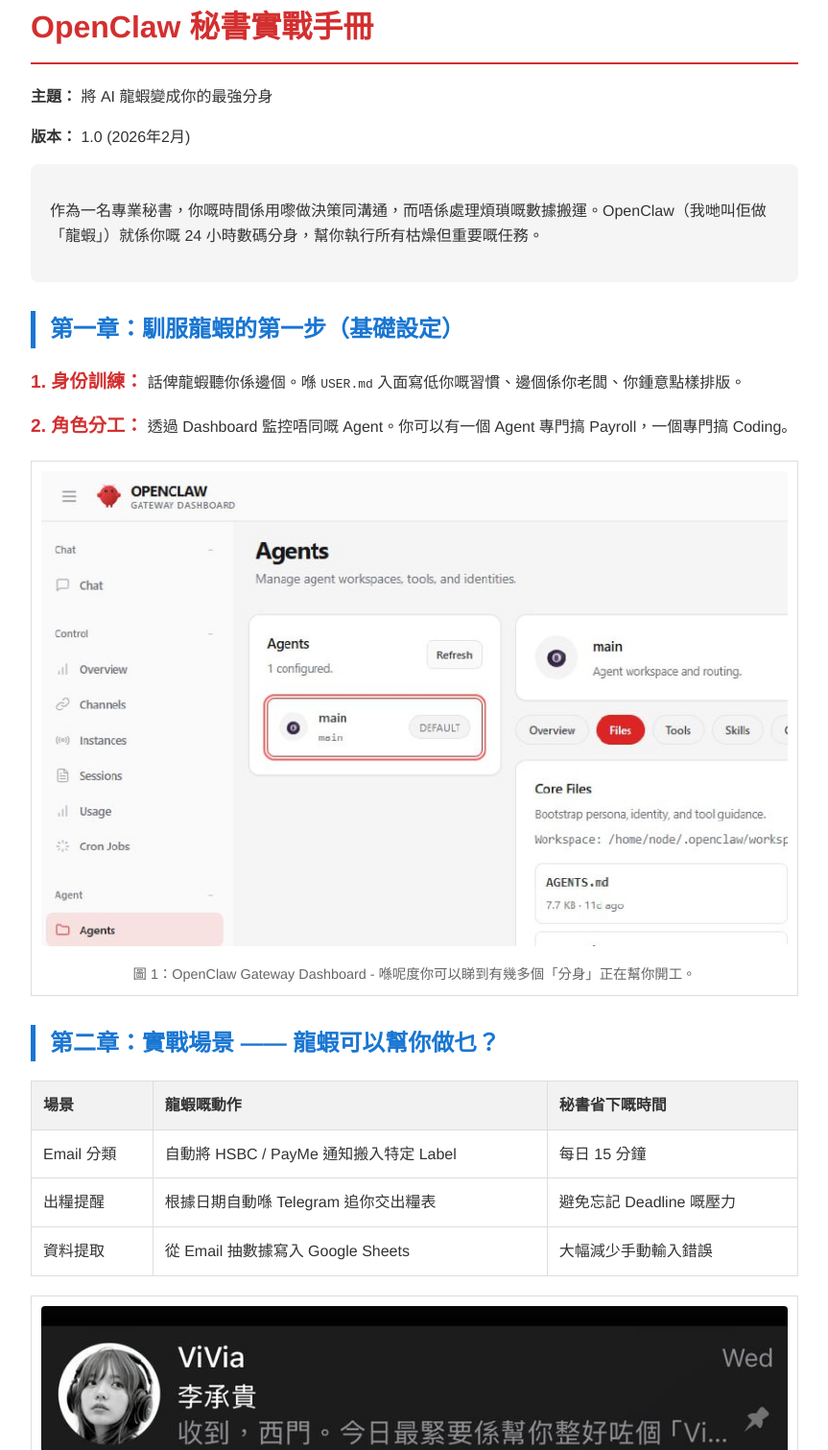
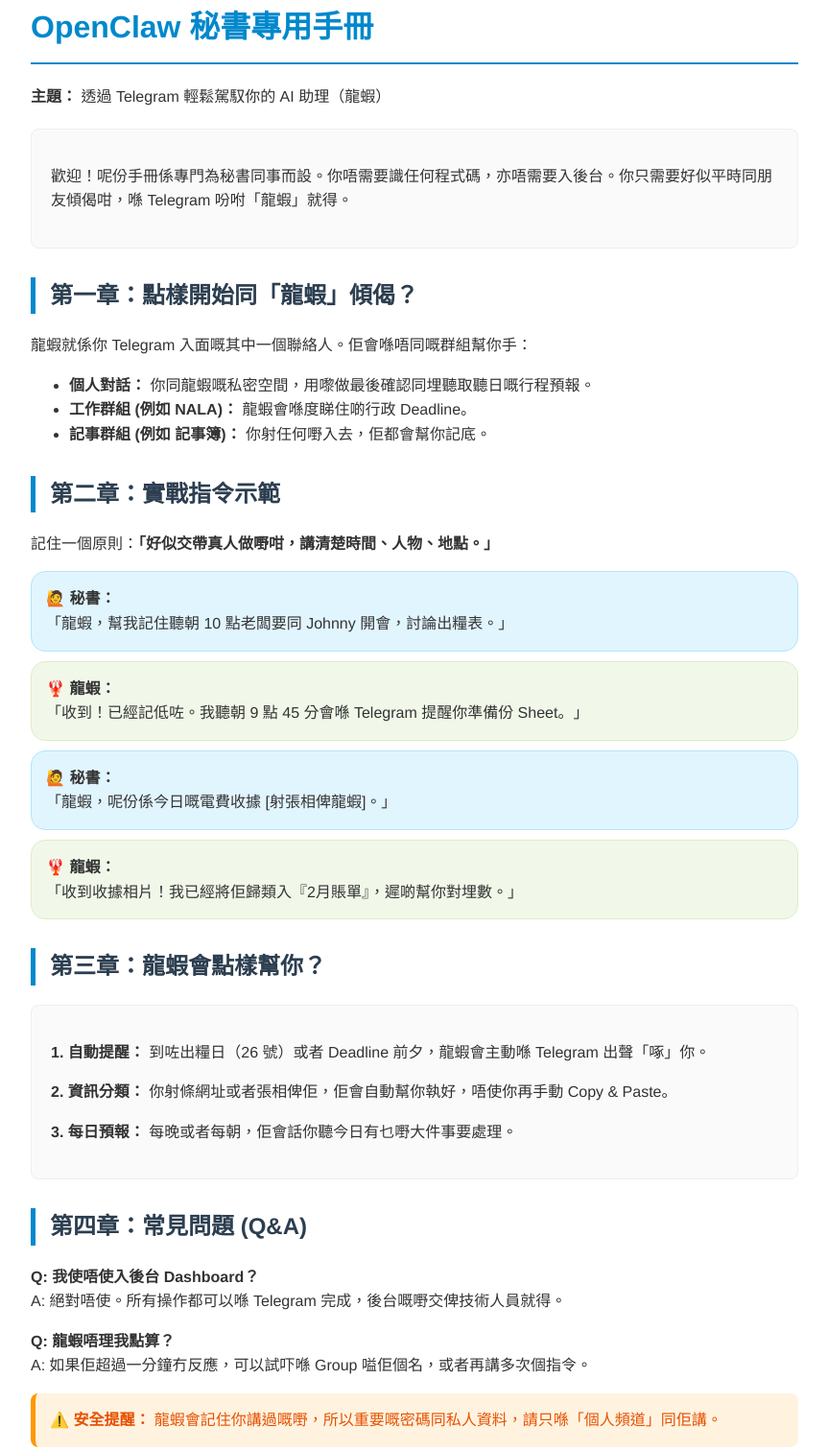
Before and after one commit to snowaeiou/OpenClaw-Secretary-Guide, a plain HTML site: page index.html in a window 1280 px wide. Shown: the part 58-1569 px from the top of the page at 96% size, without its empty margins (208-1071 px from the left). Drawn offline with Linux system fonts and the light colour scheme.

Commit message:
PURGE: Remove all sensitive images and rewrite guide to focus only on Telegram interface

```diff
--- a/index.html
+++ b/index.html
@@ -3,104 +3,75 @@
 <html lang="zh-Hant">
 <head>
     <meta charset="UTF-8">
-    <title>OpenClaw 秘書實戰手冊</title>
+    <title>OpenClaw 秘書專用：Telegram 智能助理操作手冊</title>
     <style>
         body { font-family: 'Helvetica Neue', Helvetica, Arial, sans-serif; line-height: 1.6; color: #333; max-width: 800px; margin: 0 auto; padding: 40px; }
-        h1 { color: #d32f2f; border-bottom: 2px solid #d32f2f; padding-bottom: 10px; }
-        h2 { color: #1976d2; margin-top: 30px; border-left: 5px solid #1976d2; padding-left: 15px; }
-        .intro { background: #f5f5f5; padding: 20px; border-radius: 8px; margin-bottom: 20px; }
-        .step { margin-bottom: 20px; }
-        .step-number { font-weight: bold; color: #d32f2f; font-size: 1.2em; }
-        .image-box { border: 1px solid #ddd; padding: 10px; margin: 20px 0; text-align: center; background: #fff; }
-        .image-box img { max-width: 100%; height: auto; border-radius: 4px; }
-        .image-label { font-size: 0.9em; color: #666; margin-top: 10px; }
-        .comparison { display: flex; gap: 20px; margin: 20px 0; }
-        .before, .after { flex: 1; padding: 15px; border-radius: 8px; }
-        .before { background: #ffebee; border: 1px solid #ffcdd2; }
-        .after { background: #e8f5e9; border: 1px solid #c8e6c9; }
-        .prompt-tips { background: #e3f2fd; padding: 15px; border-radius: 8px; border-left: 5px solid #2196f3; }
+        h1 { color: #0088cc; border-bottom: 2px solid #0088cc; padding-bottom: 10px; }
+        h2 { color: #2c3e50; margin-top: 30px; border-left: 5px solid #0088cc; padding-left: 15px; }
+        .telegram-bubble { background: #e1f5fe; padding: 15px; border-radius: 15px; margin: 10px 0; border: 1px solid #b3e5fc; }
+        .bot-bubble { background: #f1f8e9; padding: 15px; border-radius: 15px; margin: 10px 0; border: 1px solid #dcedc8; }
+        .warning { background: #fff3e0; padding: 15px; border-radius: 8px; border-left: 5px solid #ff9800; color: #e65100; }
+        .step-box { background: #fafafa; padding: 20px; border-radius: 8px; border: 1px solid #eee; margin: 20px 0; }
         .footer { margin-top: 50px; font-size: 0.8em; color: #999; text-align: center; }
-        table { width: 100%; border-collapse: collapse; margin: 20px 0; }
-        th, td { border: 1px solid #ddd; padding: 12px; text-align: left; }
-        th { background-color: #f2f2f2; }
     </style>
 </head>
 <body>
-    <h1>OpenClaw 秘書實戰手冊</h1>
-    <p><strong>主題：</strong> 將 AI 龍蝦變成你的最強分身</p>
-    <p><strong>版本：</strong> 1.0 (2026年2月)</p>
+    <h1>OpenClaw 秘書專用手冊</h1>
+    <p><strong>主題：</strong> 透過 Telegram 輕鬆駕馭你的 AI 助理（龍蝦）</p>
 
-    <div class="intro">
-        <p>作為一名專業秘書，你嘅時間係用嚟做決策同溝通，而唔係處理煩瑣嘅數據搬運。OpenClaw（我哋叫佢做「龍蝦」）就係你嘅 24 小時數碼分身，幫你執行所有枯燥但重要嘅任務。</p>
+    <div class="step-box">
+        <p>歡迎！呢份手冊係專門為秘書同事而設。你唔需要識任何程式碼，亦唔需要入後台。你只需要好似平時同朋友傾偈咁，喺 Telegram 吩咐「龍蝦」就得。</p>
     </div>
 
-    <h2>第一章：馴服龍蝦的第一步（基礎設定）</h2>
-    <div class="step">
-        <p><span class="step-number">1. 身份訓練：</span> 話俾龍蝦聽你係邊個。喺 <code>USER.md</code> 入面寫低你嘅習慣、邊個係你老闆、你鍾意點樣排版。</p>
-        <p><span class="step-number">2. 角色分工：</span> 透過 Dashboard 監控唔同嘅 Agent。你可以有一個 Agent 專門搞 Payroll，一個專門搞 Coding。</p>
+    <h2>第一章：點樣開始同「龍蝦」傾偈？</h2>
+    <p>龍蝦就係你 Telegram 入面嘅其中一個聯絡人。佢會喺唔同嘅群組幫你手：</p>
+    <ul>
+        <li><strong>個人對話：</strong> 你同龍蝦嘅私密空間，用嚟做最後確認同埋聽取聽日嘅行程預報。</li>
+        <li><strong>工作群組 (例如 NALA)：</strong> 龍蝦會喺度睇住啲行政 Deadline。</li>
+        <li><strong>記事群組 (例如 記事簿)：</strong> 你射任何嘢入去，佢都會幫你記底。</li>
+    </ul>
+
+    <h2>第二章：實戰指令示範</h2>
+    <p>記住一個原則：<strong>「好似交帶真人做嘢咁，講清楚時間、人物、地點。」</strong></p>
+
+    <div class="telegram-bubble">
+        <strong>🙋 秘書：</strong><br>
+        「龍蝦，幫我記住聽朝 10 點老闆要同 Johnny 開會，討論出糧表。」
+    </div>
+    <div class="bot-bubble">
+        <strong>🦞 龍蝦：</strong><br>
+        「收到！已經記低咗。我聽朝 9 點 45 分會喺 Telegram 提醒你準備份 Sheet。」
     </div>
 
-    <div class="image-box">
-        <img src="media/dashboard.jpg" alt="OpenClaw Dashboard">
-        <div class="image-label">圖 1：OpenClaw Gateway Dashboard - 喺呢度你可以睇到有幾多個「分身」正在幫你開工。</div>
+    <div class="telegram-bubble">
+        <strong>🙋 秘書：</strong><br>
+        「龍蝦，呢份係今日嘅電費收據 [射張相俾龍蝦]。」
+    </div>
+    <div class="bot-bubble">
+        <strong>🦞 龍蝦：</strong><br>
+        「收到收據相片！我已經將佢歸類入『2月賬單』，遲啲幫你對埋數。」
     </div>
 
-    <h2>第二章：實戰場景 —— 龍蝦可以幫你做乜？</h2>
-    <table>
-        <tr>
-            <th>場景</th>
-            <th>龍蝦嘅動作</th>
-            <th>秘書省下嘅時間</th>
-        </tr>
-        <tr>
-            <td>Email 分類</td>
-            <td>自動將 HSBC / PayMe 通知搬入特定 Label</td>
-            <td>每日 15 分鐘</td>
-        </tr>
-        <tr>
-            <td>出糧提醒</td>
-            <td>根據日期自動喺 Telegram 追你交出糧表</td>
-            <td>避免忘記 Deadline 嘅壓力</td>
-        </tr>
-        <tr>
-            <td>資料提取</td>
-            <td>從 Email 抽數據寫入 Google Sheets</td>
-            <td>大幅減少手動輸入錯誤</td>
-        </tr>
-    </table>
-
-    <div class="image-box">
-        <img src="media/telegram.jpg" alt="Telegram Groups">
-        <div class="image-label">圖 2：多群組協作 - 龍蝦可以同時喺 NALA、Notion 同私人頻道幫你記嘢。</div>
+    <h2>第三章：龍蝦會點樣幫你？</h2>
+    <div class="step-box">
+        <p><strong>1. 自動提醒：</strong> 到咗出糧日（26 號）或者 Deadline 前夕，龍蝦會主動喺 Telegram 出聲「啄」你。</p>
+        <p><strong>2. 資訊分類：</strong> 你射條網址或者張相俾佢，佢會自動幫你執好，唔使你再手動 Copy & Paste。</p>
+        <p><strong>3. 每日預報：</strong> 每晚或者每朝，佢會話你聽今日有乜嘢大件事要處理。</p>
     </div>
 
-    <h2>第三章：點樣落指令（Prompting 技巧）</h2>
-    <div class="prompt-tips">
-        <strong>龍蝦原則：</strong> 指令愈具體，結果愈完美。
+    <h2>第四章：常見問題 (Q&A)</h2>
+    <p><strong>Q: 我使唔使入後台 Dashboard？</strong><br>
+    A: 絕對唔使。所有操作都可以喺 Telegram 完成，後台嘅嘢交俾技術人員就得。</p>
+
+    <p><strong>Q: 龍蝦唔理我點算？</strong><br>
+    A: 如果佢超過一分鐘冇反應，可以試吓喺 Group 嗌佢個名，或者再講多次個指令。</p>
+
+    <div class="warning">
+        <strong>⚠️ 安全提醒：</strong> 龍蝦會記住你講過嘅嘢，所以重要嘅密碼同私人資料，請只喺「個人頻道」同佢講。
     </div>
 
-    <div class="comparison">
-        <div class="before">
-            <strong>❌ 錯誤示範 (Before)</strong><br>
-            「幫我執下啲 Email。」<br><br>
-            <em>結果：龍蝦唔知由邊度執起，可能會問返你轉頭。</em>
-        </div>
-        <div class="after">
-            <strong>✅ 專業指令 (After)</strong><br>
-            「幫我搵返過去 7 日所有嚟自 Apple 嘅收據，將標題同金額列個表俾我。」<br><br>
-            <em>結果：龍蝦即刻列出清單，甚至可以問你要唔要整成 PDF。</em>
-        </div>
-    </div>
-
-    <h2>第四章：常見問題 Q&A</h2>
-    <p><strong>Q: 點解龍蝦好似唔記得咗我之前講過嘅嘢？</strong><br>
-    A: 龍蝦每個對話（Session）都係新嘅。如果重要嘅嘢，請叫佢「記落 MEMORY.md 度」，咁佢下次開工就會讀返出嚟。</p>
-
-    <p><strong>Q: 指令出咗 Error 點算？</strong><br>
-    A: 唔使驚，通常係 Token 用完或者 API 暫時斷線。你可以叫佢「再試一次」或者「檢查下個 config」。</p>
-
     <div class="footer">
-        由 李承貴 (AI Assistant) 製作 | 基於 OpenClaw 系統
+        由 OpenClaw 系統自動生成 | 專業秘書智能助理
     </div>
 </body>
 </html>
```
Also changed, not shown: media/dashboard.jpg (deleted), media/telegram.jpg (deleted).
